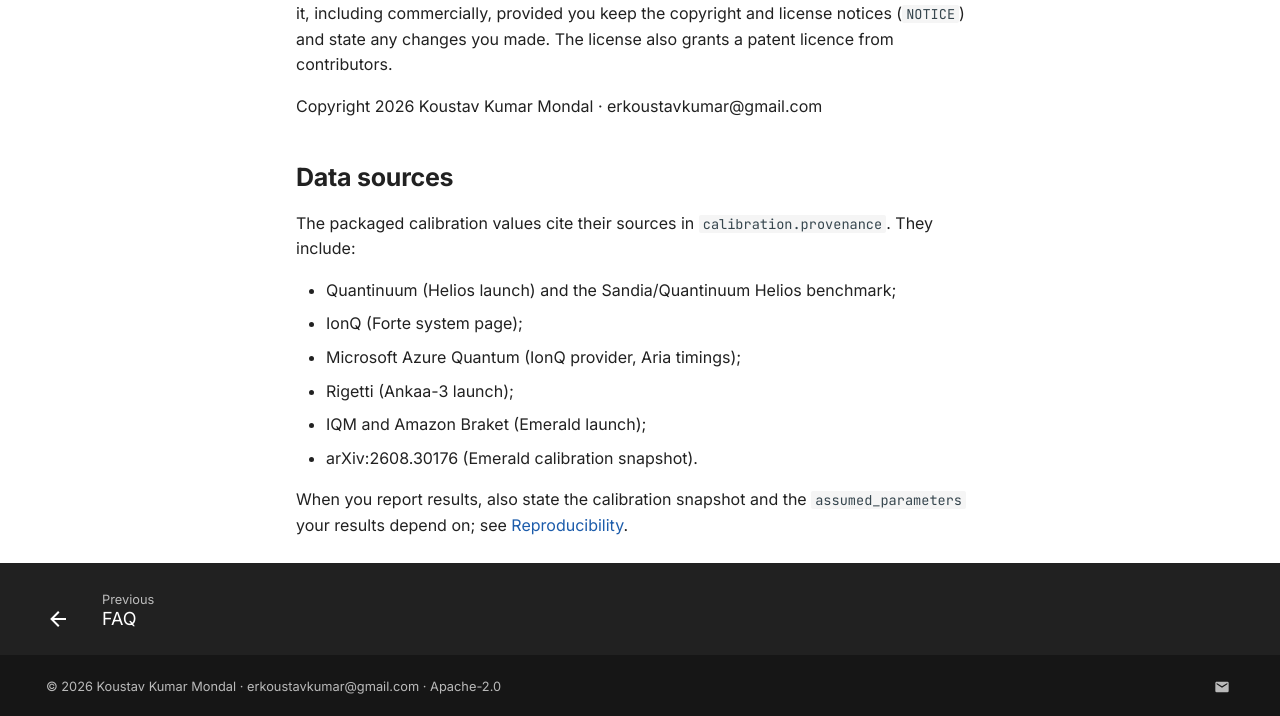
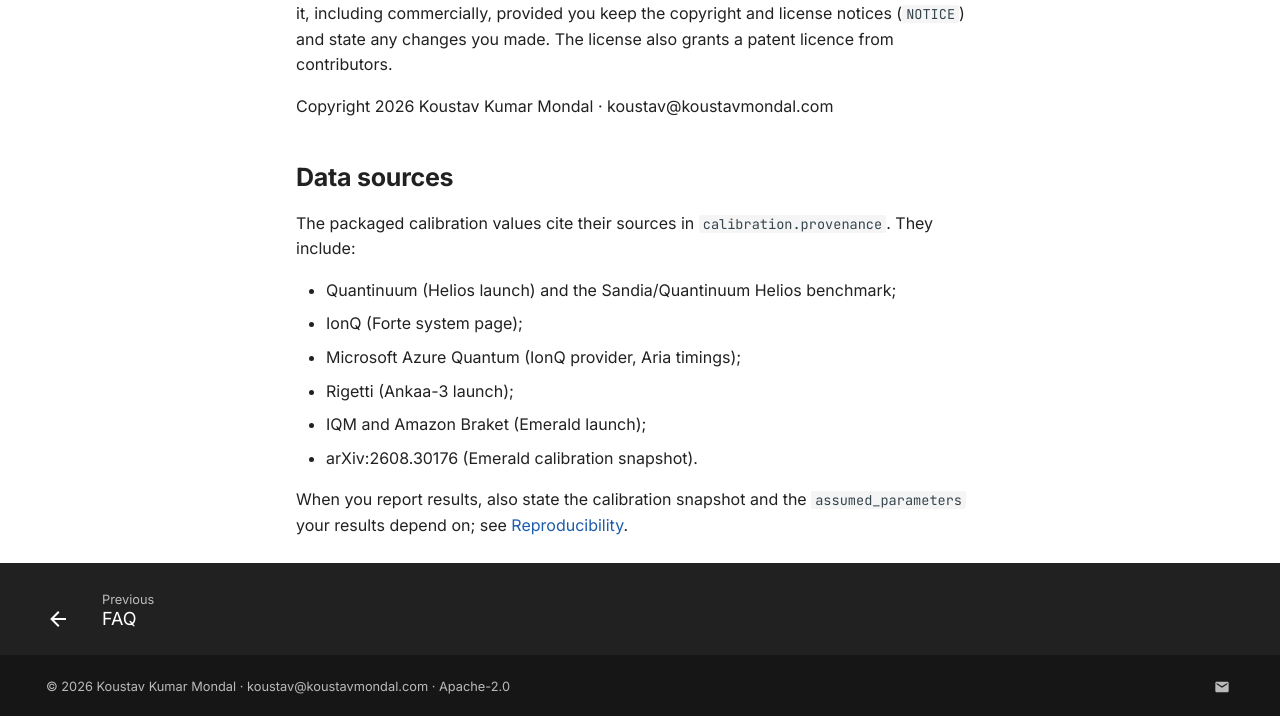
Before and after one commit to TakMashhido/qputwin-docs, an MkDocs documentation site: the page built from docs/license.md, in a window 1280 px wide and 1022 px high. Shown: the part 303-1019 px from the top of the window. Built offline with MkDocs 1.6.1 and Material for MkDocs 9.7.7, drawn with Linux system fonts in a browser that asks for light colours; comment, search, counter and statistics services are not loaded.

Commit message:
Update contact email to koustav@koustavmondal.com

```diff
--- a/docs/license.md
+++ b/docs/license.md
@@ -9,7 +9,7 @@ description: The Apache-2.0 license terms of QPUTwin and the sources of its pack
 
 QPUTwin is released under the **Apache License 2.0**. You may use, modify and redistribute it, including commercially, provided you keep the copyright and license notices (`NOTICE`) and state any changes you made. The license also grants a patent licence from contributors.
 
-Copyright 2026 Koustav Kumar Mondal · erkoustavkumar@gmail.com
+Copyright 2026 Koustav Kumar Mondal · koustav@koustavmondal.com
 
 ## Data sources
 
--- a/docs/stylesheets/extra.css
+++ b/docs/stylesheets/extra.css
@@ -1,4 +1,4 @@
-/* QPUTwin docs theme — Koustav Kumar Mondal <erkoustavkumar@gmail.com> */
+/* QPUTwin docs theme — Koustav Kumar Mondal <koustav@koustavmondal.com> */
 :root {
   --md-primary-fg-color: #1c5cab;
   --md-primary-fg-color--light: #2a78d6;
--- a/mkdocs.yml
+++ b/mkdocs.yml
@@ -1,4 +1,4 @@
-# QPUTwin documentation site — Koustav Kumar Mondal <erkoustavkumar@gmail.com>
+# QPUTwin documentation site — Koustav Kumar Mondal <koustav@koustavmondal.com>
 #   pip install -r requirements.txt
 #   mkdocs serve                          # live preview on http://127.0.0.1:8088
 #   mkdocs build --strict                 # static site in ./site
@@ -13,7 +13,7 @@ site_description: >-
   Open-source quantum digital twin and QPU emulator with calibrated noise models, density-matrix and
   quantum-trajectory engines, OpenQASM 2/3, native-gate compilation, SABRE routing and benchmark telemetry.
 dev_addr: 127.0.0.1:8088                # not :8000, which the QPUTwin orchestrator uses
-copyright: "© 2026 Koustav Kumar Mondal · erkoustavkumar@gmail.com · Apache-2.0"
+copyright: "© 2026 Koustav Kumar Mondal · koustav@koustavmondal.com · Apache-2.0"
 
 theme:
   name: material
@@ -109,7 +109,7 @@ extra:
   generator: false
   social:
     - icon: material/email
-      link: mailto:erkoustavkumar@gmail.com
+      link: mailto:koustav@koustavmondal.com
       name: Koustav Kumar Mondal
 
 nav:
```
Also changed, not shown: README.md (+1 -1 lines), docs/index.md (+1 -1 lines), 1 other file.
